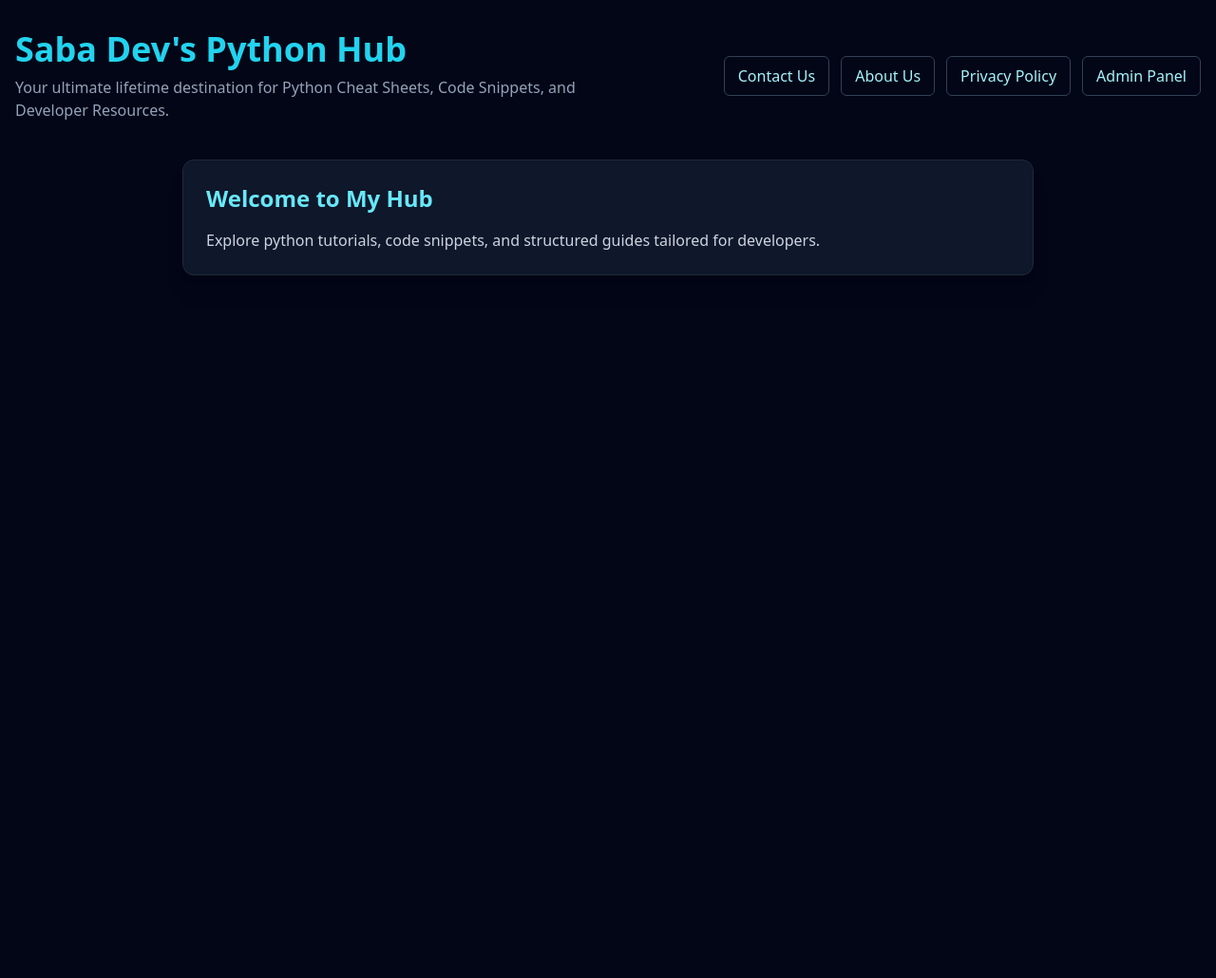
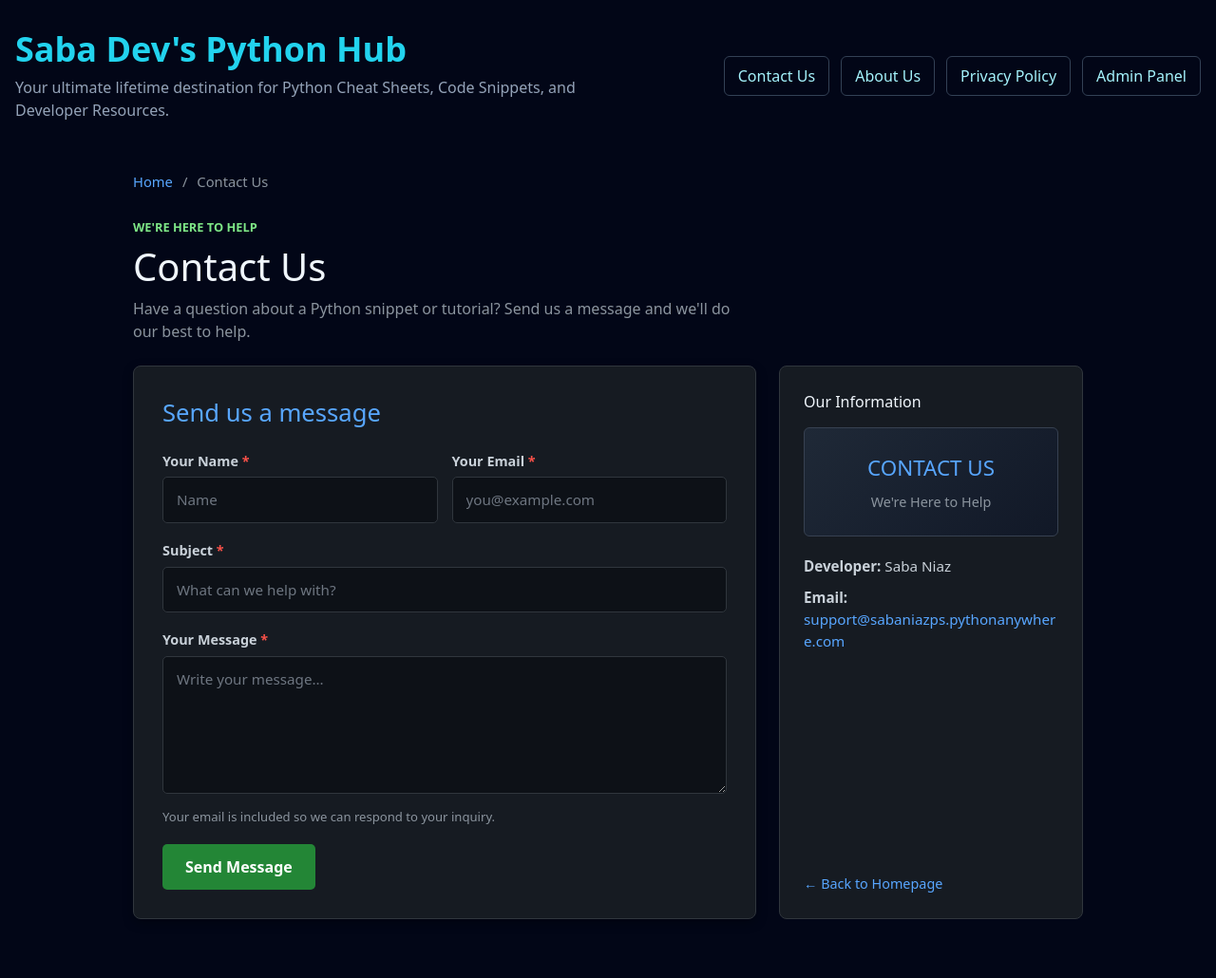
Before and after one commit to SABANIAZ/saba-dev-hub, a Flask app: page /contact in a window 1280 px wide. Shown: the whole page at 95% size. Before the commit the page ends 290 px from the top, so only its background shows below. Run offline with Flask 3, Linux system fonts and the light colour scheme; some libraries are stand-ins or nearby versions.

Commit message:
Fix home route and contact page

```diff
--- a/main.py
+++ b/main.py
@@ -95,6 +95,8 @@ pro_resources = [
 
 
 # --- HOME ROUTE ---
+@app.route("/home")
+@app.route("/home/")
 @app.route("/")
 def home():
     conn = sqlite3.connect("database.db")
--- a/templates/base.html
+++ b/templates/base.html
@@ -3,7 +3,7 @@
 <head>
     <meta charset="UTF-8">
     <meta name="viewport" content="width=device-width, initial-scale=1.0">
-    <title>Saba Dev's Python Hub</title>
+    <title>{% block title %}Saba Dev's Python Hub{% endblock %}</title>
     <style>
         .site-header {
             display: flex; flex-wrap: wrap; align-items: center; justify-content: space-between;
@@ -49,9 +49,13 @@
         </header>
 
         <!-- Main Content Area -->
-        <main class="max-w-4xl mx-auto bg-slate-900 border border-slate-800 rounded-xl p-6 shadow-xl">
-            <h2 class="text-2xl font-semibold mb-4 text-cyan-300">Welcome to My Hub</h2>
-            <p class="text-slate-300">Explore python tutorials, code snippets, and structured guides tailored for developers.</p>
+        <main class="max-w-5xl mx-auto">
+            {% block content %}
+            <section class="bg-slate-900 border border-slate-800 rounded-xl p-6 shadow-xl">
+                <h2 class="text-2xl font-semibold mb-4 text-cyan-300">Welcome to My Hub</h2>
+                <p class="text-slate-300">Explore python tutorials, code snippets, and structured guides tailored for developers.</p>
+            </section>
+            {% endblock %}
         </main>
     </div>
 </body>
--- a/templates/contact.html
+++ b/templates/contact.html
@@ -1,20 +1,50 @@
 {% extends "base.html" %}
+{% block title %}Contact Us | Saba Dev's Python Hub{% endblock %}
 {% block content %}
 <style>
+    .contact-page {
+        max-width: 1000px;
+        margin: 0 auto;
+        padding: 12px 0 30px;
+        color: #c9d1d9;
+    }
+    .breadcrumb {
+        display: flex;
+        align-items: center;
+        gap: 10px;
+        margin: 0 0 28px;
+        color: #8b949e;
+        font-size: 0.92em;
+    }
+    .breadcrumb a, .back-home { color: #58a6ff; text-decoration: none; }
+    .breadcrumb a:hover, .back-home:hover { text-decoration: underline; }
+    .page-heading { margin-bottom: 24px; }
+    .page-heading .eyebrow {
+        margin: 0 0 8px;
+        color: #7ee787;
+        font-size: 0.8em;
+        font-weight: 700;
+        text-transform: uppercase;
+    }
+    .page-heading h1 {
+        margin: 0 0 8px;
+        color: #f0f6fc;
+        font-size: clamp(1.9rem, 5vw, 2.5rem);
+        line-height: 1.2;
+    }
+    .page-heading p:last-child { max-width: 640px; margin: 0; color: #8b949e; }
     .contact-wrapper {
         display: grid;
-        grid-template-columns: 1fr 340px;
-        gap: 30px;
-        max-width: 1000px;
-        margin: 40px auto;
-        padding: 0 15px;
+        grid-template-columns: minmax(0, 1fr) 320px;
+        gap: 24px;
     }
     .contact-card {
         background: #161b22;
         border: 1px solid #30363d;
-        border-radius: 12px;
+        border-radius: 8px;
         padding: 30px;
         box-shadow: 0 4px 12px rgba(0,0,0,0.3);
+        min-width: 0;
     }
     .contact-card h2 {
         color: #58a6ff;
@@ -44,11 +74,13 @@
         color: #f85149;
     }
     .form-control {
+        display: block;
         width: 100%;
+        min-height: 46px;
         padding: 12px 14px;
         background: #0d1117;
         border: 1px solid #30363d;
-        border-radius: 8px;
+        border-radius: 5px;
         color: #f0f6fc;
         font-size: 0.95em;
         box-sizing: border-box;
@@ -59,16 +91,17 @@
         border-color: #58a6ff;
     }
     textarea.form-control {
-        height: 120px;
+        min-height: 145px;
         resize: vertical;
         font-family: inherit;
     }
+    .form-control::placeholder { color: #6e7681; }
     .submit-btn {
         background: #238636;
         color: white;
         border: none;
         padding: 12px 24px;
-        border-radius: 8px;
+        border-radius: 5px;
         font-weight: bold;
         font-size: 1em;
         cursor: pointer;
@@ -77,10 +110,23 @@
     .submit-btn:hover {
         background: #2ea043;
     }
+    .submit-btn:focus-visible, .back-home:focus-visible, .info-email:focus-visible {
+        outline: 2px solid #58a6ff;
+        outline-offset: 3px;
+    }
+    .privacy-note { margin: -3px 0 18px; color: #8b949e; font-size: 0.82em; }
+    .form-success {
+        background: rgba(35, 134, 54, 0.14);
+        color: #7ee787;
+        border: 1px solid #238636;
+        padding: 12px;
+        border-radius: 5px;
+        margin-bottom: 20px;
+    }
     .info-sidebar {
         background: #161b22;
         border: 1px solid #30363d;
-        border-radius: 12px;
+        border-radius: 8px;
         padding: 25px;
         display: flex;
         flex-direction: column;
@@ -89,7 +135,7 @@
     .info-banner {
         background: linear-gradient(135deg, #1f2937, #111827);
         border: 1px solid #374151;
-        border-radius: 10px;
+        border-radius: 6px;
         padding: 25px 15px;
         text-align: center;
         margin-bottom: 20px;
@@ -109,6 +155,8 @@
         font-size: 0.95em;
         margin: 10px 0;
     }
+    .info-email { color: #58a6ff; text-decoration: none; overflow-wrap: anywhere; }
+    .info-email:hover { text-decoration: underline; }
     .back-home {
         display: inline-block;
         margin-top: 15px;
@@ -116,14 +164,11 @@
         text-decoration: none;
         font-size: 0.9em;
     }
-    .back-home:hover {
-        text-decoration: underline;
-    }
-
     @media (max-width: 768px) {
         .contact-wrapper {
             grid-template-columns: 1fr;
         }
+        .info-sidebar { gap: 24px; }
         .form-grid {
             grid-template-columns: 1fr;
         }
@@ -131,37 +176,55 @@
             grid-column: span 1;
         }
     }
+    @media (max-width: 520px) {
+        .contact-page { padding-top: 4px; }
+        .breadcrumb { margin-bottom: 20px; }
+        .contact-card, .info-sidebar { padding: 22px 18px; }
+        .submit-btn { width: 100%; }
+    }
 </style>
 
-<div class="contact-wrapper">
+<div class="contact-page">
+    <nav class="breadcrumb" aria-label="Breadcrumb">
+        <a href="/">Home</a>
+        <span aria-hidden="true">/</span>
+        <span aria-current="page">Contact Us</span>
+    </nav>
+
+    <header class="page-heading">
+        <p class="eyebrow">We're here to help</p>
+        <h1>Contact Us</h1>
+        <p>Have a question about a Python snippet or tutorial? Send us a message and we'll do our best to help.</p>
+    </header>
+
+    <div class="contact-wrapper">
     <!-- Left Form Section -->
     <div class="contact-card">
         <h2>Send us a message</h2>
         {% if msg_sent %}
-            <div style="background: #238636; color: white; padding: 12px; border-radius: 8px; margin-bottom: 20px;">
-                Thank you! Your message has been sent successfully. ✅
-            </div>
+            <p class="form-success" role="status" aria-live="polite">Thank you! Your message has been submitted.</p>
         {% endif %}
-        <form method="POST">
+        <form method="POST" action="/contact">
             <div class="form-grid">
                 <div class="form-group">
-                    <label>Your Name <span>*</span></label>
-                    <input type="text" name="name" class="form-control" placeholder="👤 Name" required>
+                    <label for="contact-name">Your Name <span>*</span></label>
+                    <input id="contact-name" type="text" name="name" class="form-control" placeholder="Name" autocomplete="name" required>
                 </div>
                 <div class="form-group">
-                    <label>Your Email <span>*</span></label>
-                    <input type="email" name="email" class="form-control" placeholder="✉️ Email" required>
+                    <label for="contact-email">Your Email <span>*</span></label>
+                    <input id="contact-email" type="email" name="email" class="form-control" placeholder="you@example.com" autocomplete="email" required>
                 </div>
             </div>
             <div class="form-group full-width">
-                <label>Subject <span>*</span></label>
-                <input type="text" name="subject" class="form-control" placeholder="📄 Subject" required>
+                <label for="contact-subject">Subject <span>*</span></label>
+                <input id="contact-subject" type="text" name="subject" class="form-control" placeholder="What can we help with?" required>
             </div>
             <div class="form-group full-width">
-                <label>Your Message <span>*</span></label>
-                <textarea name="message" class="form-control" placeholder="✏️ Write message..." required></textarea>
+                <label for="contact-message">Your Message <span>*</span></label>
+                <textarea id="contact-message" name="message" class="form-control" placeholder="Write your message..." required></textarea>
             </div>
-            <button type="submit" class="submit-btn">Send Message 🚀</button>
+            <p class="privacy-note">Your email is included so we can respond to your inquiry.</p>
+            <button type="submit" class="submit-btn">Send Message</button>
         </form>
     </div>
 
@@ -175,10 +238,11 @@
             </div>
             <div class="info-details">
                 <p><strong>Developer:</strong> Saba Niaz</p>
-                <p><strong>Email:</strong> support@sabaniazps.pythonanywhere.com</p>
+                <p><strong>Email:</strong> <a class="info-email" href="mailto:support@sabaniazps.pythonanywhere.com">support@sabaniazps.pythonanywhere.com</a></p>
             </div>
         </div>
         <a href="/" class="back-home">← Back to Homepage</a>
     </div>
+    </div>
 </div>
 {% endblock %}
```
